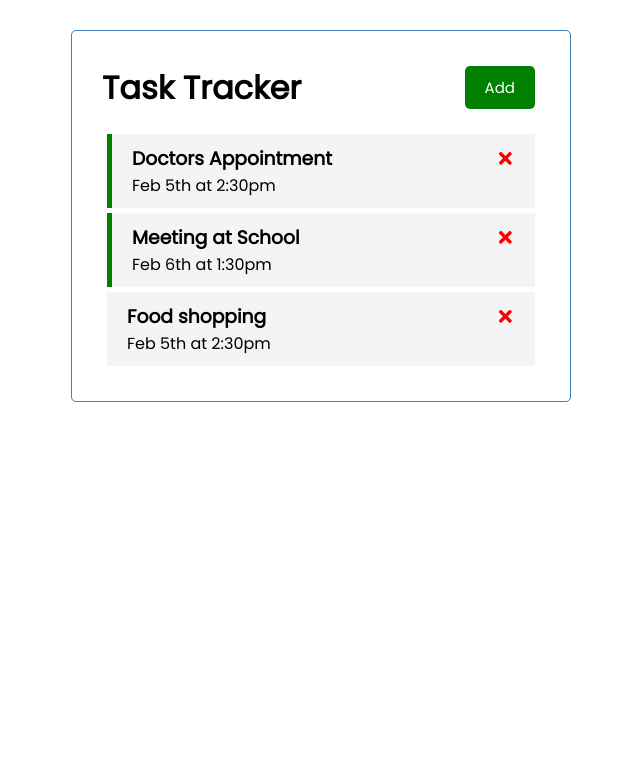
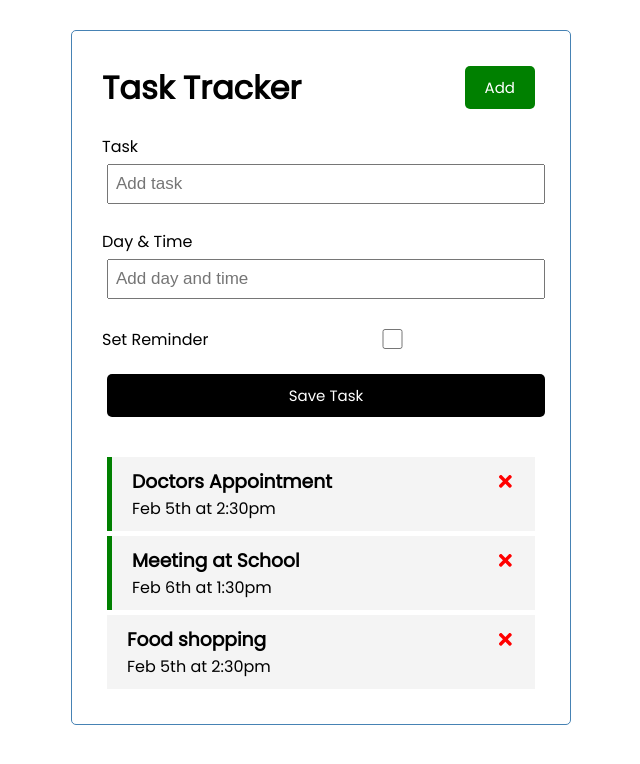
Before and after one commit to iandreff/react-task-tracker, a React (Create React App) app: page / in a window 1280 px wide. Shown: the top 764 px of the page, without its empty margins (319-959 px from the left). Built offline with nearby package versions, Linux system fonts and the light colour scheme.

Commit message:
Added form for adding new task

```diff
--- a/src/App.js
+++ b/src/App.js
@@ -1,8 +1,10 @@
 import Header from "./Components/Header"
 import Tasks from "./Components/Tasks"
+import AddTask from "./Components/AddTask"
 import {useState} from "react"
 
 const App = ()=> {
+  const [showAddTask, setShowAddTask] = useState(false);
   const [tasks, setTasks] = useState([
     {
       "id": 1,
@@ -25,6 +27,13 @@
   ]
 );
 
+
+const addTask =(task)=>{
+  const id = Math.floor(Math.random()*1000) +1;
+  const newTask = {id, ...task};
+  setTasks([...tasks, newTask]);
+};
+
 const deleteTask = (id) => {
   setTasks(tasks.filter((task)=>task.id !== id));
 };
@@ -39,6 +48,7 @@
   return (
     <div className="container">
       <Header />
+      <AddTask onAdd={addTask}/>
       {tasks.length > 0 ?(
         <Tasks tasks={tasks} onDelete={deleteTask} onToggle={toggleReminder}/>
       )
--- /dev/null
+++ b/src/Components/AddTask.js
@@ -0,0 +1,50 @@
+import { useState } from "react";
+
+const AddTask = ({onAdd}) => {
+    const [text, setText] = useState("");
+    const [day, setDay] = useState("");
+    const [reminder, setReminder] = useState(false);
+
+    const onSubmit = (e) => {
+        e.preventDefault();
+
+        if (!text) {
+            alert('Please add text');
+            return;
+        }
+
+        onAdd({text, day, reminder});
+
+        setText('');
+        setDay('');
+        setReminder(false);
+    };
+
+    return (
+        <form className='add-form' onSubmit={onSubmit}>
+            <div className='form-control'>
+                <label>Task</label>
+                <input type="text"
+                    placeholder="Add task"
+                    value={text} onChange={(e)=> setText(e.target.value)}/>
+            </div>
+            <div className='form-control'>
+                <label>Day & Time</label>
+                <input type="text"
+                    placeholder="Add day and time"
+                    value={day} onChange={(e)=> setDay(e.target.value)}/>
+            </div>
+            <div className='form-control form-control-check'>
+                <label>Set Reminder</label>
+                <input type="checkbox"
+                placeholder="Add task"
+                checked={reminder}
+                value={reminder}
+                onChange={(e)=> setReminder(e.currentTarget.checked)}/>
+            </div>
+            <input type="submit" value="Save Task" className="btn btn-block"/>
+        </form>
+    );
+}
+
+export default AddTask;
```
